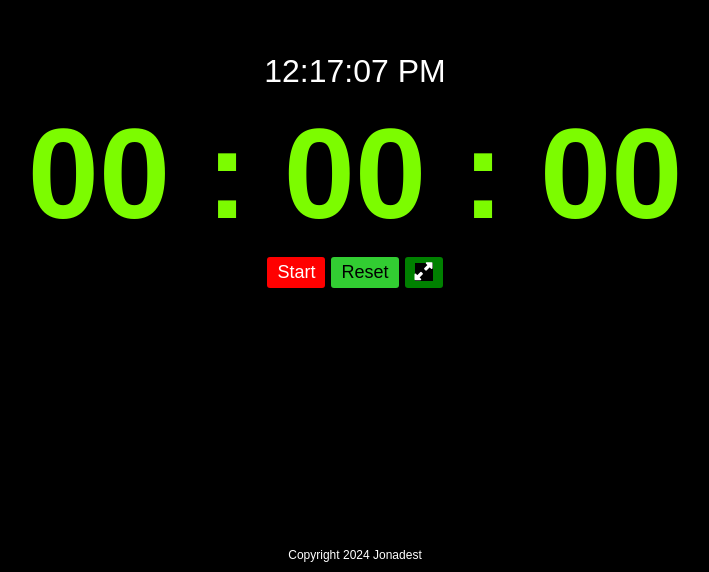
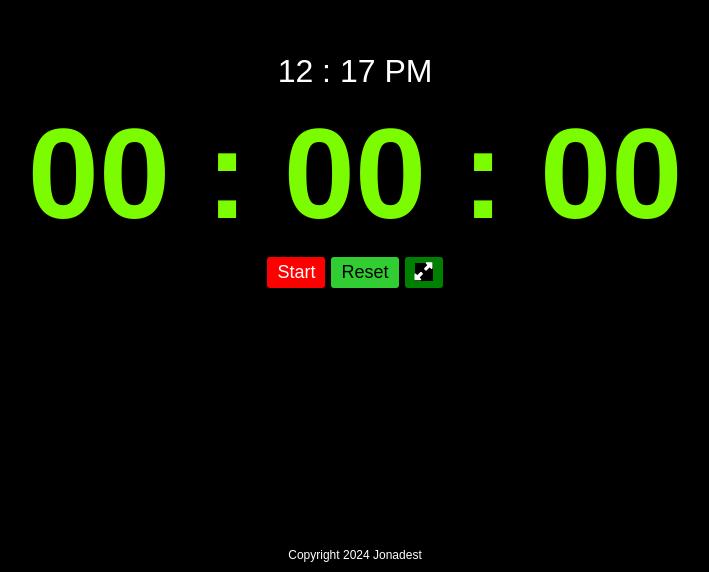
Before and after one commit to Jonadest/developers-clock, a React (Vite) app: page / in a window 1280 px wide. Shown: the part 228-800 px from the top of the page, without its empty margins (285-994 px from the left). Built offline with nearby package versions, Linux system fonts and the light colour scheme.

Commit message:
removed seconds

```diff
--- a/src/components/Clock.jsx
+++ b/src/components/Clock.jsx
@@ -8,13 +8,13 @@ const Clock = () => {
       const now = new Date();
       let hours = now.getHours();
       const minutes = now.getMinutes().toString().padStart(2, "0");
-      const seconds = now.getSeconds().toString().padStart(2, "0");
+      //const seconds = now.getSeconds().toString().padStart(2, "0");
       const ampm = hours >= 12 ? "PM" : "AM";
 
       hours = hours % 12 || 12; // Convert to 12-hour format, '0' becomes '12'
       hours = hours.toString().padStart(2, "0");
 
-      setTime(`${hours}:${minutes}:${seconds} ${ampm}`);
+      setTime(`${hours} : ${minutes} ${ampm}`);
     };
 
     const intervalId = setInterval(updateClock, 1000);
```
